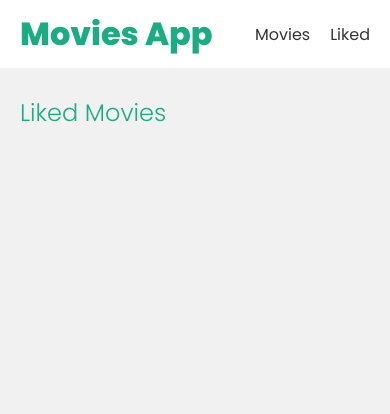
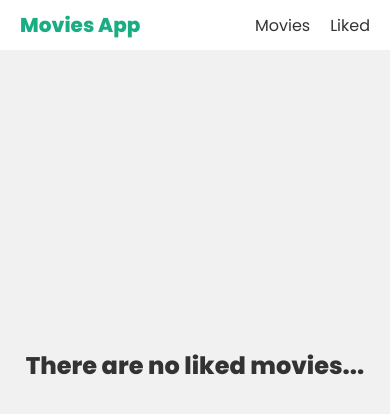
Before and after one commit to Andrewingombe/react_movie_app, a React (Create React App) app: page /liked in a window 390 px wide. Shown: the top 414 px of the page. Built offline with nearby package versions, Linux system fonts and the light colour scheme.

Commit message:
fix: fix ui elements on the pages to make it look nice.

```diff
--- a/src/index.css
+++ b/src/index.css
@@ -80,6 +80,17 @@ header a {
   background-color: #fff;
 }
 
+.movie-details h3 {
+  font-weight: 300;
+  line-height: 1.2;
+  margin-bottom: 5px;
+  white-space: nowrap;
+  overflow: hidden;
+  text-overflow: ellipsis;
+  width: 200px;
+  color: #333;
+}
+
 .image-wrapper {
   width: 100%;
   max-width: 400px;
@@ -117,19 +128,29 @@ header a {
   cursor: pointer;
 }
 
+.no-liked-movies {
+  display: flex;
+  align-items: center;
+  justify-content: center;
+  height: 70vh;
+  color: #333;
+}
+
 @media (max-width: 768px) {
   .home {
-    grid-template-columns: repeat(3, 1fr);
+    grid-template-columns: repeat(2, 1fr);
+  }
+
+  .movie-details h3 {
+    font-size: 15px;
+  }
+
+  .pages {
+    padding: 70px 20px 20px 20px;
   }
 }
 
 @media (max-width: 480px) {
-  .home {
-    grid-template-columns: repeat(2, 1fr);
-  }
-}
-
-@media (max-width: 375px) {
   .home {
     grid-template-columns: 1fr;
   }
--- a/src/pages/Liked.js
+++ b/src/pages/Liked.js
@@ -6,11 +6,21 @@ const Liked = () => {
 
   return (
     <div>
-      <h2 className="page-title">Liked Movies</h2>
-      <div className="home">
-        {likedMovies &&
-          likedMovies.map((movie) => <Movie key={movie.id} movie={movie} />)}
-      </div>
+      {likedMovies.length === 0 ? (
+        <div className="no-liked-movies">
+          <h2>There are no liked movies...</h2>
+        </div>
+      ) : (
+        <>
+          <h2 className="page-title">Liked Movies</h2>
+          <div className="home">
+            {likedMovies &&
+              likedMovies.map((movie) => (
+                <Movie key={movie.id} movie={movie} />
+              ))}
+          </div>
+        </>
+      )}
     </div>
   );
 };
```
